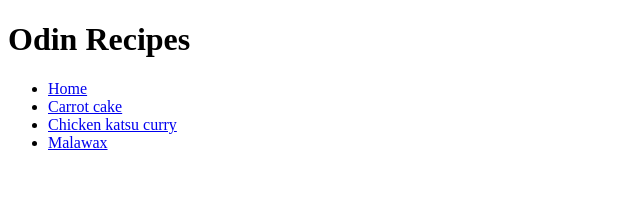
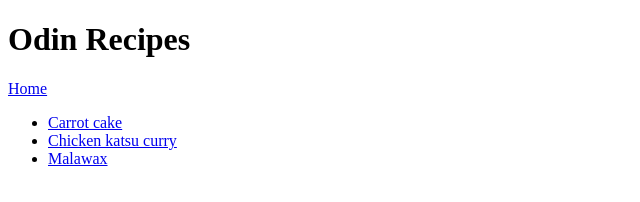
Before and after one commit to NB098/odin-recipes, a plain HTML site: page index.html in a window 1280 px wide. Shown: the whole page, without its empty margins (0-640 px from the left). Drawn offline with Linux system fonts and the light colour scheme.

```diff
--- a/index.html
+++ b/index.html
@@ -8,11 +8,12 @@
 
 <body>
     <h1>Odin Recipes</h1>
+
+    <a href="../index.html">Home</a></li>
     <ul>
-    <li><a href="../index.html">Home</a></li>
-    <li><a href="recipes/carrot-cake.html">Carrot cake</a></li>
-    <li><a href="recipes/katsu-curry.html">Chicken katsu curry</a></li>
-    <li><a href="recipes/malawax.html">Malawax</a></li>
+        <li><a href="recipes/carrot-cake.html">Carrot cake</a></li>
+        <li><a href="recipes/katsu-curry.html">Chicken katsu curry</a></li>
+        <li><a href="recipes/malawax.html">Malawax</a></li>
 
     </ul>
 </body>
```
